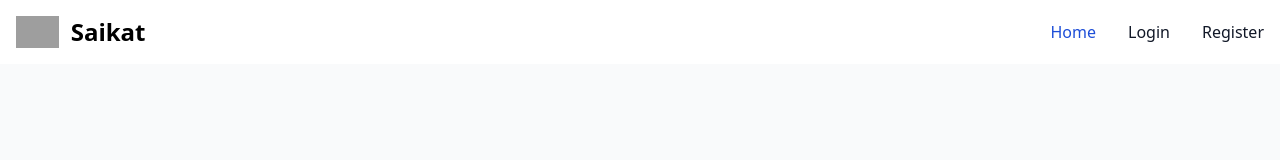
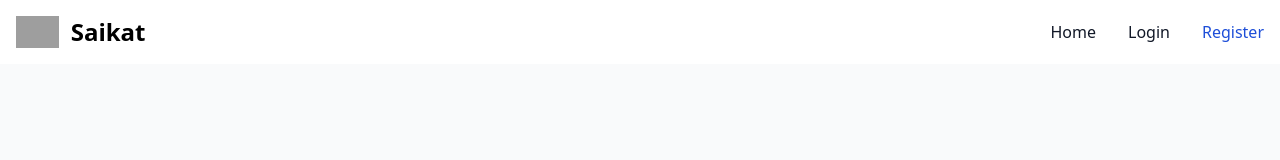
Before and after one commit to Shikat-Mahmud/react_website_with_navigation_and_registration, a React (Vite) app: page /register in a window 1280 px wide. Shown: the top 160 px of the page. Built offline with nearby package versions, Linux system fonts and the light colour scheme; grey boxes are pictures that could not be loaded.

Commit message:
active nav item colored blue

```diff
--- a/src/components/Navigation.jsx
+++ b/src/components/Navigation.jsx
@@ -1,9 +1,7 @@
-import { Link } from "react-router-dom";
+import { NavLink } from "react-router-dom";
 
 const Navigation = () => {
   return (
-
-
     <nav className="bg-white border-gray-200 dark:bg-gray-900">
       <div className="max-w-screen-xl flex flex-wrap items-center justify-between mx-auto p-4">
         <a href="https://eftakharmahmud.com" className="flex items-center space-x-3 rtl:space-x-reverse">
@@ -13,19 +11,40 @@ const Navigation = () => {
         <button data-collapse-toggle="navbar-default" type="button" className="inline-flex items-center p-2 w-10 h-10 justify-center text-sm text-gray-500 rounded-lg md:hidden hover:bg-gray-100 focus:outline-none focus:ring-2 focus:ring-gray-200 dark:text-gray-400 dark:hover:bg-gray-700 dark:focus:ring-gray-600" aria-controls="navbar-default" aria-expanded="false">
           <span className="sr-only">Open main menu</span>
           <svg className="w-5 h-5" aria-hidden="true" xmlns="http://www.w3.org/2000/svg" fill="none" viewBox="0 0 17 14">
-            <path stroke="currentColor" strokeLinecap="round" strokeLinejoin="round" strokeWidth="2" d="M1 1h15M1 7h15M1 13h15"/>
+            <path stroke="currentColor" strokeLinecap="round" strokeLinejoin="round" strokeWidth="2" d="M1 1h15M1 7h15M1 13h15" />
           </svg>
         </button>
         <div className="hidden w-full md:block md:w-auto" id="navbar-default">
           <ul className="font-medium flex flex-col p-4 md:p-0 mt-4 border border-gray-100 rounded-lg bg-gray-50 md:flex-row md:space-x-8 rtl:space-x-reverse md:mt-0 md:border-0 md:bg-white dark:bg-gray-800 md:dark:bg-gray-900 dark:border-gray-700">
             <li>
-          <Link to="/" className="block py-2 px-3 text-white bg-blue-700 rounded md:bg-transparent md:text-blue-700 md:p-0 dark:text-white md:dark:text-blue-500" aria-current="page">Home</Link>
+              <NavLink
+                to="/"
+                className={({ isActive }) =>
+                  isActive ? "text-blue-700" : "text-gray-900 block py-2 px-3 rounded hover:bg-gray-100 md:hover:bg-transparent md:border-0 md:hover:text-blue-700 md:p-0 dark:text-white md:dark:hover:text-blue-500 dark:hover:bg-gray-700 dark:hover:text-white md:dark:hover:bg-transparent"
+                }
+              >
+                Home
+              </NavLink>
             </li>
             <li>
-          <Link to="/login" className="block py-2 px-3 text-gray-900 rounded hover:bg-gray-100 md:hover:bg-transparent md:border-0 md:hover:text-blue-700 md:p-0 dark:text-white md:dark:hover:text-blue-500 dark:hover:bg-gray-700 dark:hover:text-white md:dark:hover:bg-transparent">Login</Link>
+              <NavLink
+                to="/login"
+                className={({ isActive }) =>
+                  isActive ? "text-blue-700" : "text-gray-900 block py-2 px-3 rounded hover:bg-gray-100 md:hover:bg-transparent md:border-0 md:hover:text-blue-700 md:p-0 dark:text-white md:dark:hover:text-blue-500 dark:hover:bg-gray-700 dark:hover:text-white md:dark:hover:bg-transparent"
+                }
+              >
+                Login
+              </NavLink>
             </li>
             <li>
-          <Link to="/register" className="block py-2 px-3 text-gray-900 rounded hover:bg-gray-100 md:hover:bg-transparent md:border-0 md:hover:text-blue-700 md:p-0 dark:text-white md:dark:hover:text-blue-500 dark:hover:bg-gray-700 dark:hover:text-white md:dark:hover:bg-transparent">Register</Link>
+              <NavLink
+                to="/register"
+                className={({ isActive }) =>
+                  isActive ? "text-blue-700" : "text-gray-900 block py-2 px-3 rounded hover:bg-gray-100 md:hover:bg-transparent md:border-0 md:hover:text-blue-700 md:p-0 dark:text-white md:dark:hover:text-blue-500 dark:hover:bg-gray-700 dark:hover:text-white md:dark:hover:bg-transparent"
+                }
+              >
+                Register
+              </NavLink>
             </li>
           </ul>
         </div>
```
Lines whose indentation alone changed are shown as unchanged.
